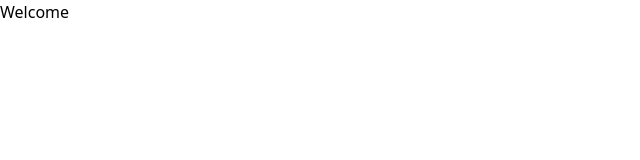
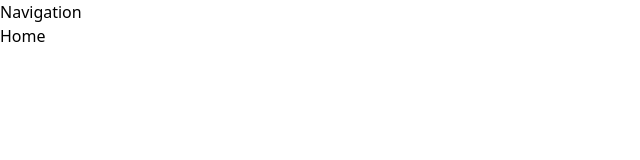
Before and after one commit to RedouaneAjgagal/rest-countries, a React (Vite) app: page / in a window 1280 px wide. Shown: the top 160 px of the page, without its empty margins (0-640 px from the left). Built offline with nearby package versions, Linux system fonts and the light colour scheme.

Commit message:
Setup react-router pages

```diff
--- a/src/App.tsx
+++ b/src/App.tsx
@@ -1,8 +1,30 @@
+import { createBrowserRouter, RouterProvider } from 'react-router-dom';
+import Root from './pages/Root';
+import Home from './pages/Home';
+import Country from './pages/Country';
 
 function App() {
+
+  const router = createBrowserRouter([
+    {
+      path: '/',
+      element: <Root />,
+      children: [
+        {
+          index: true,
+          element: <Home />
+        },
+        {
+          path: ':countryName',
+          element: <Country />
+        }
+      ]
+    }
+  ])
+
   return (
-    <div className="App">
-      <h1>Welcome</h1>
+    <div>
+      <RouterProvider router={router} />
     </div>
   )
 }
--- /dev/null
+++ b/src/components/Navigation.tsx
@@ -0,0 +1,9 @@
+import React from 'react'
+
+const Navigation = () => {
+  return (
+    <nav>Navigation</nav>
+  )
+}
+
+export default Navigation
--- /dev/null
+++ b/src/pages/Country.tsx
@@ -0,0 +1,9 @@
+import React from 'react'
+
+const Country = () => {
+  return (
+    <div>Country</div>
+  )
+}
+
+export default Country
--- /dev/null
+++ b/src/pages/Home.tsx
@@ -0,0 +1,9 @@
+import React from 'react'
+
+const Home = () => {
+  return (
+    <div>Home</div>
+  )
+}
+
+export default Home
--- /dev/null
+++ b/src/pages/Root.tsx
@@ -0,0 +1,15 @@
+import { Outlet } from 'react-router-dom'
+import Navigation from '../components/Navigation'
+
+const Root = () => {
+    return (
+        <>
+            <Navigation />
+            <main>
+                <Outlet />
+            </main>
+        </>
+    )
+}
+
+export default Root
```
